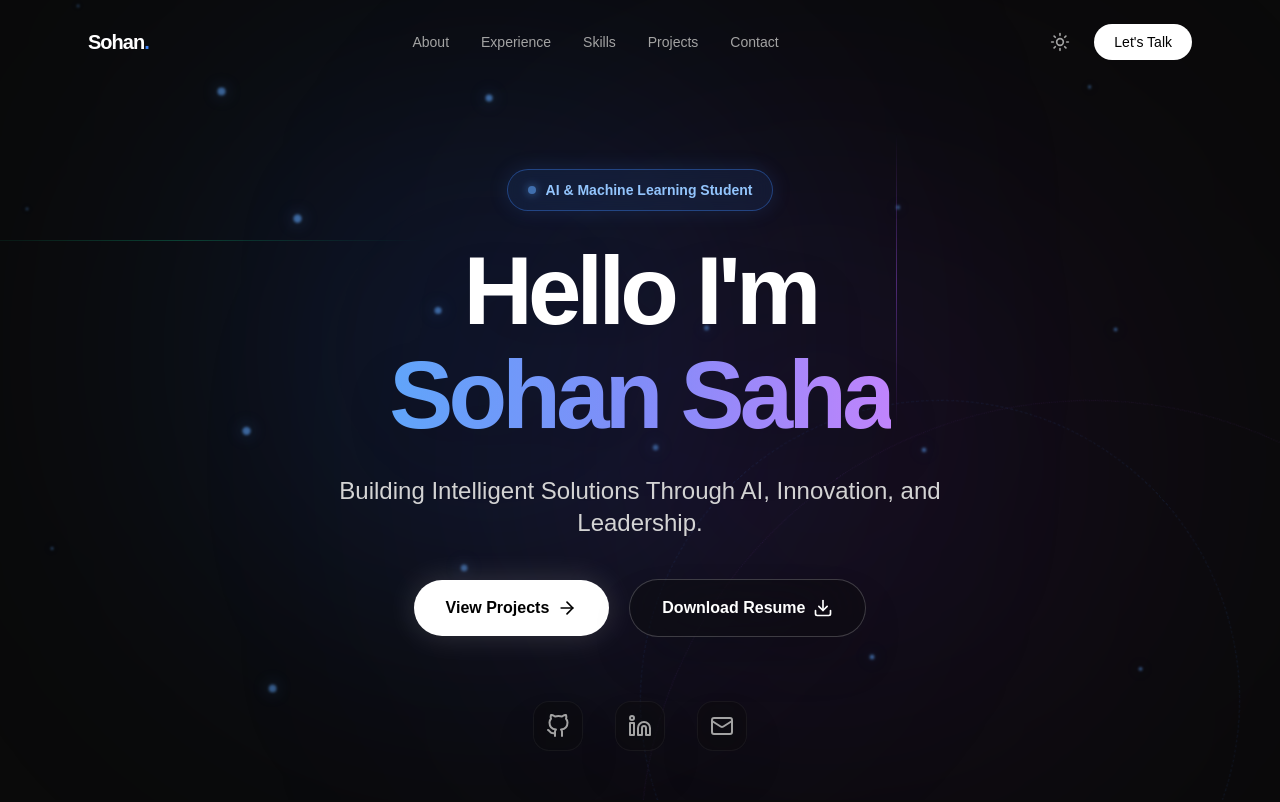
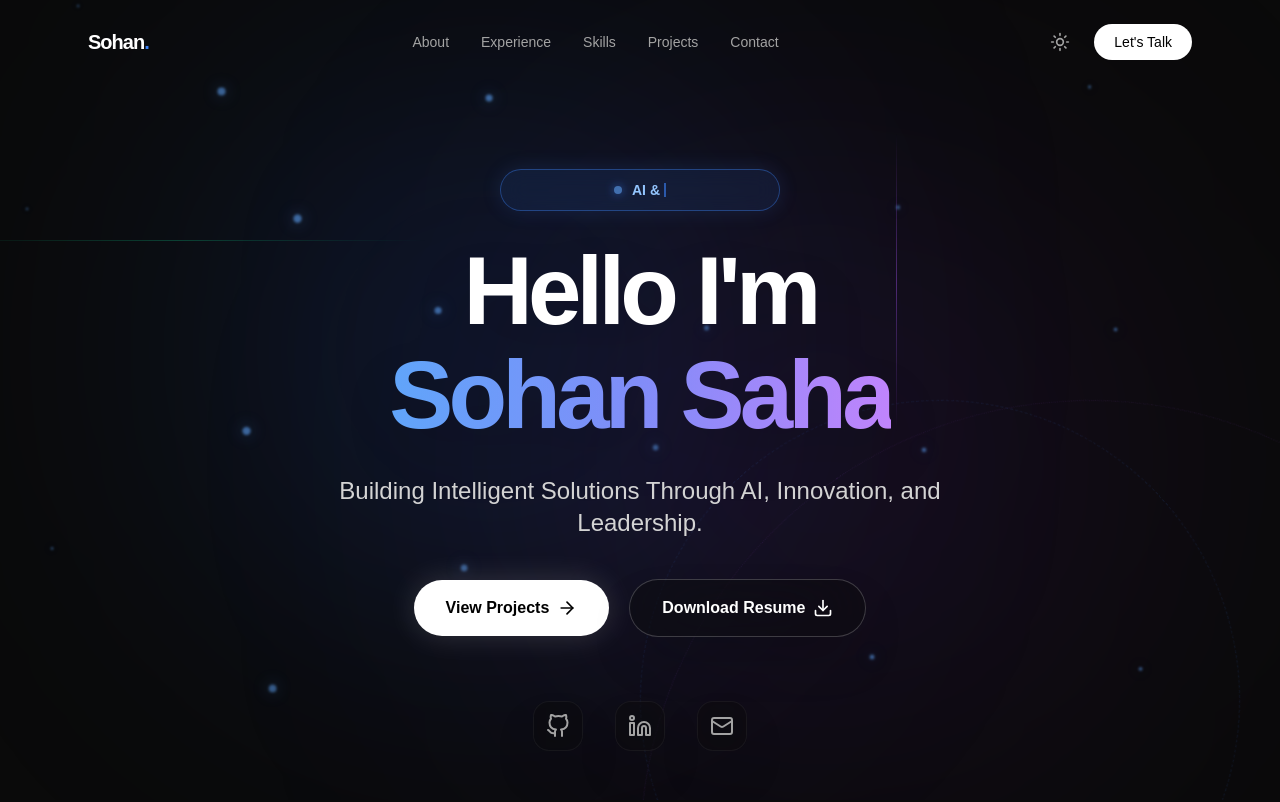
Before and after one commit to sohansa035-bot/portfolio, a Next.js app: page / in a window 1280 px wide. Shown: the top 802 px of the page. Built offline with nearby package versions, Linux system fonts and the light colour scheme.

Commit message:
Add dynamic Typewriter effect to Hero section badge

```diff
--- a/components/Hero.tsx
+++ b/components/Hero.tsx
@@ -2,6 +2,7 @@
 
 import { motion } from "framer-motion";
 import { ArrowRight, Download, Mail } from "lucide-react";
+import { Typewriter } from "./Typewriter";
 
 export const Hero = () => {
   return (
@@ -84,9 +85,9 @@ export const Hero = () => {
           animate={{ opacity: 1, y: 0 }}
           transition={{ duration: 0.5, delay: 0.1 }}
         >
-          <span className="px-5 py-2.5 rounded-full border border-blue-500/40 bg-blue-500/10 text-blue-300 text-sm font-semibold mb-8 inline-flex items-center gap-2.5 shadow-[0_0_20px_rgba(59,130,246,0.15)] backdrop-blur-md">
-            <span className="w-2 h-2 rounded-full bg-blue-400 animate-pulse shadow-[0_0_10px_rgba(96,165,250,1)]" />
-            AI & Machine Learning Student
+          <span className="px-5 py-2.5 rounded-full border border-blue-500/40 bg-blue-500/10 text-blue-600 dark:text-blue-300 text-sm font-semibold mb-8 inline-flex items-center gap-2.5 shadow-[0_0_20px_rgba(59,130,246,0.15)] backdrop-blur-md min-w-[280px] justify-center">
+            <span className="w-2 h-2 rounded-full bg-blue-500 dark:bg-blue-400 animate-pulse shadow-[0_0_10px_rgba(59,130,246,1)] shrink-0" />
+            <Typewriter words={["AI & Machine Learning Student", "Tech Lead @ IEEE TEMS", "Aspiring Entrepreneur", "Open Source Developer"]} delay={2500} />
           </span>
         </motion.div>
 
--- /dev/null
+++ b/components/Typewriter.tsx
@@ -0,0 +1,53 @@
+"use client";
+
+import React, { useState, useEffect } from 'react';
+
+export const Typewriter = ({
+  words,
+  loop = true,
+  typingSpeed = 100,
+  deletingSpeed = 50,
+  delay = 2000
+}: {
+  words: string[],
+  loop?: boolean,
+  typingSpeed?: number,
+  deletingSpeed?: number,
+  delay?: number
+}) => {
+  const [text, setText] = useState('');
+  const [isDeleting, setIsDeleting] = useState(false);
+  const [wordIndex, setWordIndex] = useState(0);
+
+  useEffect(() => {
+    const currentWord = words[wordIndex % words.length];
+    let timer: NodeJS.Timeout;
+
+    if (isDeleting) {
+      timer = setTimeout(() => {
+        setText(currentWord.substring(0, text.length - 1));
+      }, deletingSpeed);
+    } else {
+      timer = setTimeout(() => {
+        setText(currentWord.substring(0, text.length + 1));
+      }, typingSpeed);
+    }
+
+    if (!isDeleting && text === currentWord) {
+      if (!loop && wordIndex === words.length - 1) return;
+      timer = setTimeout(() => setIsDeleting(true), delay);
+    } else if (isDeleting && text === '') {
+      setIsDeleting(false);
+      setWordIndex((prev) => prev + 1);
+    }
+
+    return () => clearTimeout(timer);
+  }, [text, isDeleting, wordIndex, words, loop, typingSpeed, deletingSpeed, delay]);
+
+  return (
+    <span className="inline-flex items-center">
+      {text}
+      <span className="animate-pulse w-[2px] h-[1em] bg-blue-500 ml-1"></span>
+    </span>
+  );
+};
```
